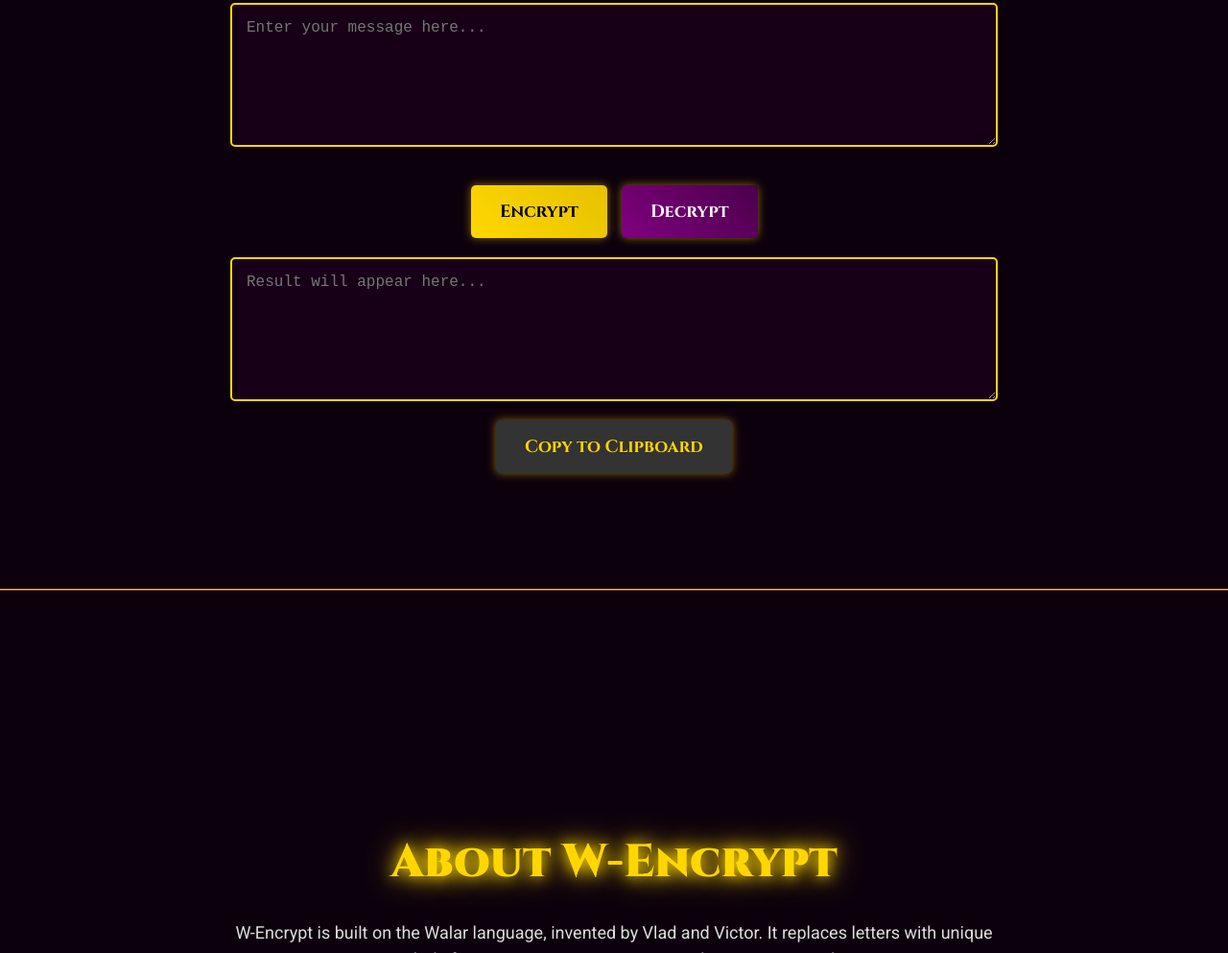
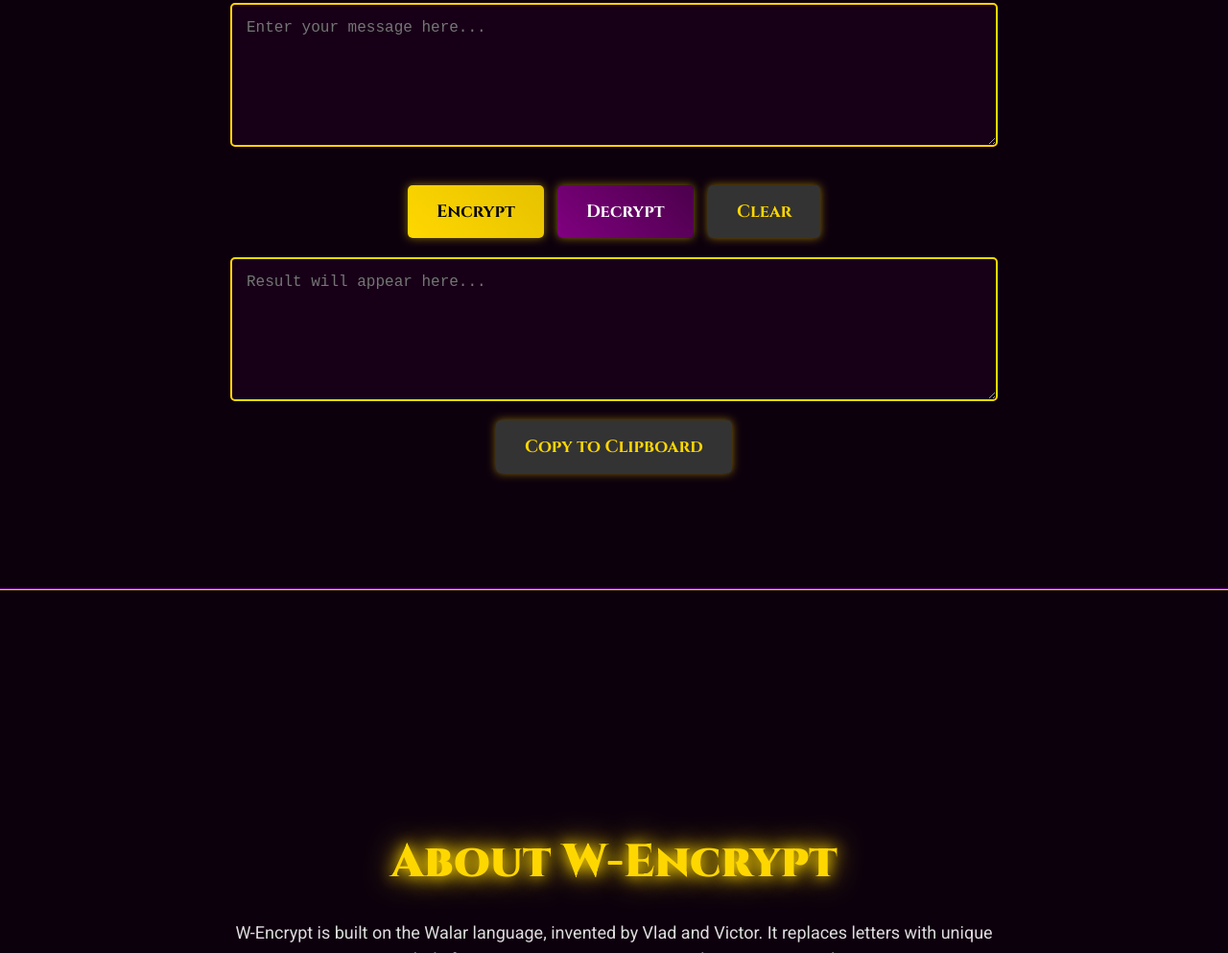
Before and after one commit to WCommonwealth/encrypt, a plain HTML site: page index.html in a window 1280 px wide. Shown: the part 1092-2085 px from the top of the page at 96% size. Drawn offline with nearby package versions, Linux system fonts and the light colour scheme.

Commit message:
Update index.html

```diff
--- a/index.html
+++ b/index.html
@@ -46,6 +46,7 @@
     <div class="button-group">
       <button type="button" class="cta-button primary" onclick="processText('encrypt')">Encrypt</button>
       <button type="button" class="cta-button secondary" onclick="processText('decrypt')">Decrypt</button>
+      <button type="button" class="cta-button tertiary" onclick="clearText()">Clear</button>
     </div>
     <textarea id="output-text" placeholder="Result will appear here..." aria-label="Output Message" readonly></textarea>
     <button type="button" class="cta-button tertiary" onclick="copyOutput()">Copy to Clipboard</button>
```
